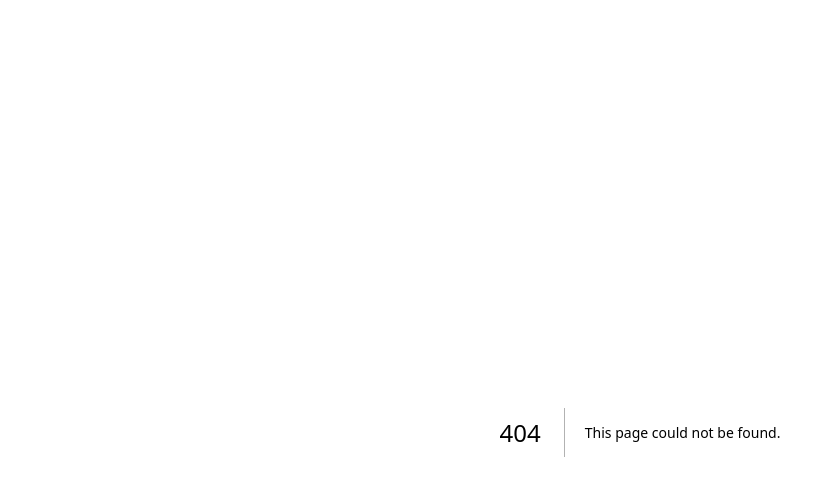
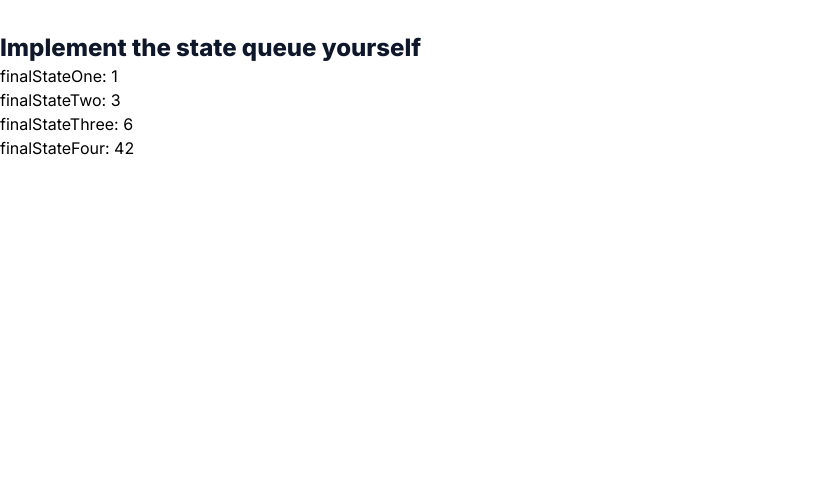
Before and after one commit to TaiseiNemoto/react-practice-app, a Next.js app: page /queueing-a-series-of-state-updates/implement-the-state-queue-yourself in a window 1280 px wide. Before the commit this address had no page. Shown: the top 496 px of the page, without its empty margins (0-838 px from the left). Built offline with nearby package versions, Linux system fonts and the light colour scheme.

Commit message:
[add]Queueing a Series of State Updates：Implement the state queue yourselfまで完了

```diff
--- /dev/null
+++ b/src/app/queueing-a-series-of-state-updates/implement-the-state-queue-yourself/page.tsx
@@ -0,0 +1,11 @@
+import H1Element from '@/components/common/H1Element';
+import StateImplement from '@/components/queueing-a-series-of-state-updates/StateImplement';
+
+export default function page() {
+  return (
+    <main>
+      <H1Element title="Implement the state queue yourself" />
+      <StateImplement />
+    </main>
+  );
+}
--- a/src/app/queueing-a-series-of-state-updates/page.tsx
+++ b/src/app/queueing-a-series-of-state-updates/page.tsx
@@ -9,6 +9,10 @@ export default function page() {
         pageName="Fix a request counter"
         link="/queueing-a-series-of-state-updates/fix-a-request-counter"
       />
+      <PageLink
+        pageName="Implement the state queue yourself"
+        link="/queueing-a-series-of-state-updates/implement-the-state-queue-yourself"
+      />
     </main>
   );
 }
--- /dev/null
+++ b/src/components/queueing-a-series-of-state-updates/StateImplement.tsx
@@ -0,0 +1,38 @@
+export default function StateImplement() {
+  const finalStateOne = getFinalState(0, [1, 1, 1]);
+  const finalStateTwo = getFinalState(0, [
+    (n) => n + 1,
+    (n) => n + 1,
+    (n) => n + 1,
+  ]);
+  const finalStateThree = getFinalState(0, [5, (n) => n + 1]);
+  const finalStateFour = getFinalState(0, [5, (n) => n + 1, 42]);
+
+  return (
+    <>
+      <p>finalStateOne: {finalStateOne}</p>
+      <p>finalStateTwo: {finalStateTwo}</p>
+      <p>finalStateThree: {finalStateThree}</p>
+      <p>finalStateFour: {finalStateFour}</p>
+    </>
+  );
+}
+
+type UpdateFuncType = (num: number) => number;
+
+function getFinalState(
+  baseState: number,
+  queue: Array<number | UpdateFuncType>,
+) {
+  let finalState = baseState;
+
+  for (const update of queue) {
+    if (typeof update === 'function') {
+      finalState = update(finalState);
+    } else {
+      finalState = update;
+    }
+  }
+
+  return finalState;
+}
```
